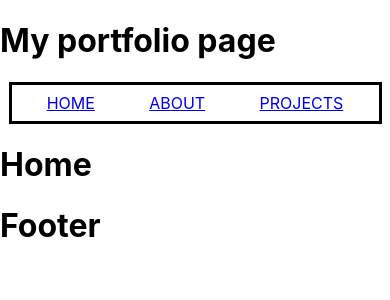
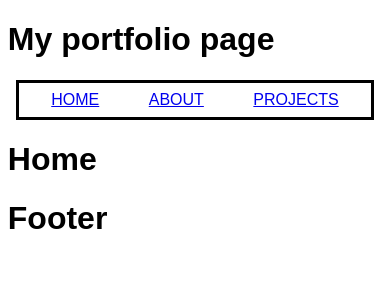
Before and after one commit to jordbort/fullstack-portfolio, a React (Create React App) app: page / in a window 390 px wide. Shown: the top 300 px of the page. Built offline with nearby package versions, Linux system fonts and the light colour scheme.

Commit message:
Applied simple media query

```diff
--- a/src/App.css
+++ b/src/App.css
@@ -1,38 +1,3 @@
 .App {
-  text-align: center;
+    text-align: center;
 }
-
-.App-logo {
-  height: 40vmin;
-  pointer-events: none;
-}
-
-@media (prefers-reduced-motion: no-preference) {
-  .App-logo {
-    animation: App-logo-spin infinite 20s linear;
-  }
-}
-
-.App-header {
-  background-color: #282c34;
-  min-height: 100vh;
-  display: flex;
-  flex-direction: column;
-  align-items: center;
-  justify-content: center;
-  font-size: calc(10px + 2vmin);
-  color: white;
-}
-
-.App-link {
-  color: #61dafb;
-}
-
-@keyframes App-logo-spin {
-  from {
-    transform: rotate(0deg);
-  }
-  to {
-    transform: rotate(360deg);
-  }
-}
--- a/src/index.css
+++ b/src/index.css
@@ -1,13 +1,24 @@
 body {
-  margin: 0;
-  font-family: -apple-system, BlinkMacSystemFont, 'Segoe UI', 'Roboto', 'Oxygen',
-    'Ubuntu', 'Cantarell', 'Fira Sans', 'Droid Sans', 'Helvetica Neue',
-    sans-serif;
-  -webkit-font-smoothing: antialiased;
-  -moz-osx-font-smoothing: grayscale;
+    margin: 0 10vw;
+    font-family: sans-serif;
+    -webkit-font-smoothing: antialiased;
+    -moz-osx-font-smoothing: grayscale;
 }
 
 code {
-  font-family: source-code-pro, Menlo, Monaco, Consolas, 'Courier New',
-    monospace;
+    font-family: source-code-pro, Menlo, Monaco, Consolas, 'Courier New', monospace;
 }
+
+.projects img {
+    width: 33%;
+    height: auto;
+}
+
+@media (orientation: portrait) {
+    body {
+        margin: 0 2vw;
+    }
+    .projects img {
+        width: 100%;
+    }
+}
--- a/src/pages/Projects.js
+++ b/src/pages/Projects.js
@@ -24,10 +24,11 @@ function Projects(props) {
 
     // Define a function that will return the JSX needed once we get the data
     const loaded = () => {
-        return projects.map((project, idx) => (
+        return <section className="projects">
+            {projects.map((project, idx) => (
                 <div key={idx}>
                     <h1>{project.name}</h1>
-            <img src={project.image} width="25%" alt={`Screenshot from ${project.name}`} />
+                    <img src={project.image} alt={`Screenshot from ${project.name}`} />
                     <br />
                     <a href={project.git} target="_blank" rel="noreferrer">
                         <button>View on GitHub</button>
@@ -36,7 +37,8 @@ function Projects(props) {
                         <button>Deployed site</button>
                     </a>
                 </div>
-        ))
+            ))}
+        </section>
     }
 
     // If data arrives, return the result, otherwise a loading screen
```
Lines whose indentation alone changed are shown as unchanged.
